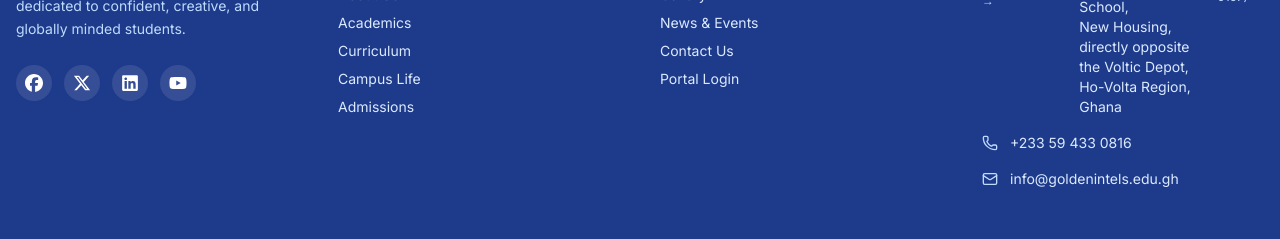
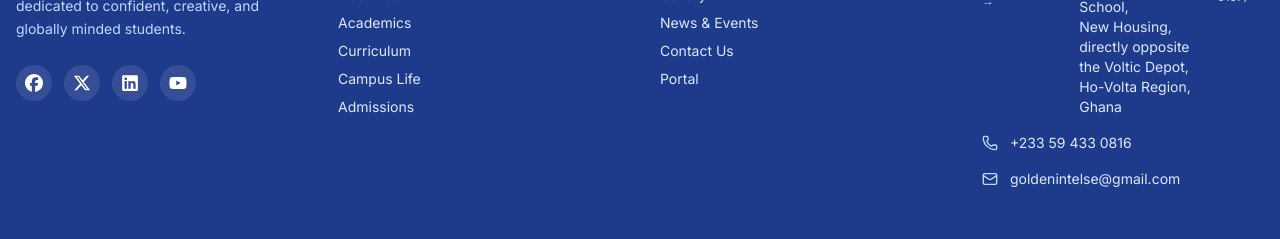
Before and after one commit to benedictmedia/golden-intels, a React (Vite) app in the folder client/: page / in a window 1280 px wide. Shown: the part 3800-4039 px from the top of the page. Built offline with nearby package versions, Linux system fonts and the light colour scheme; no server answers.

Commit message:
Changed a few settings

```diff
--- a/client/src/components/layout/Footer.jsx
+++ b/client/src/components/layout/Footer.jsx
@@ -105,7 +105,7 @@ export default function Footer() {
               { label: 'Gallery', path: '/gallery' },
               { label: 'News & Events', path: '/news' },
               { label: 'Contact Us', path: '/contact' },
-              { label: 'Portal Login', path: '/login' },
+              { label: 'Portal', path: '/login' },
             ].map(link => (
               <li key={link.label}>
                 <Link
@@ -147,7 +147,7 @@ export default function Footer() {
 
             <li className="flex items-center gap-3">
               <Mail size={16} className="text-blue-200 shrink-0" />
-              <span className="text-blue-100">info@goldenintels.edu.gh</span>
+              <span className="text-blue-100">goldenintelse@gmail.com</span>
             </li>
           </ul>
         </div>
```
